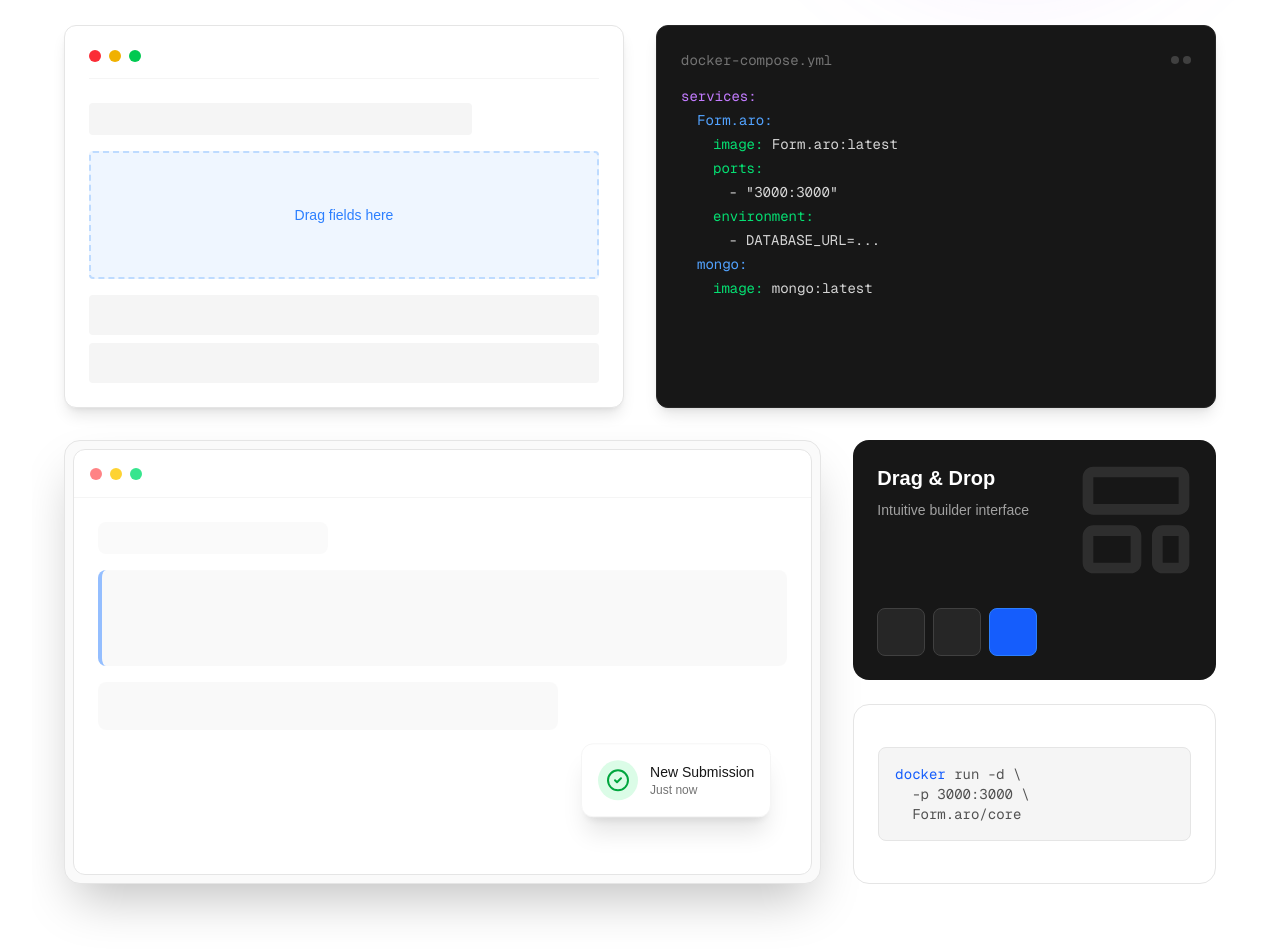
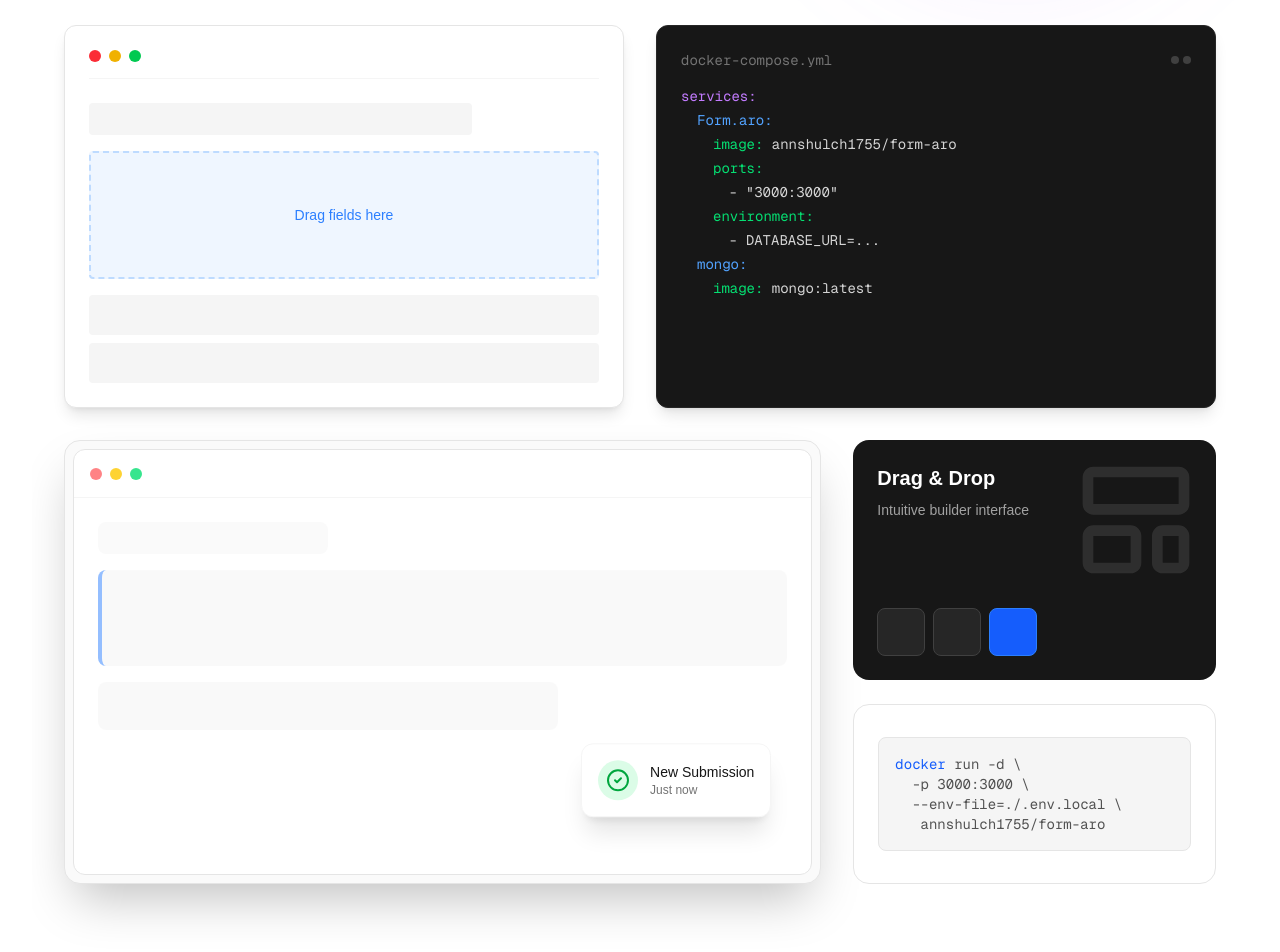
Before and after one commit to Anshul-251204/Form.aro, a Next.js app: page / in a window 1280 px wide. Shown: the part 700-1652 px from the top of the page. Built offline with nearby package versions, Linux system fonts and the light colour scheme.

Commit message:
change image name in landing page

```diff
--- a/components/Hero.tsx
+++ b/components/Hero.tsx
@@ -76,7 +76,7 @@
                         <div className="space-y-1">
                             <p><span className="text-purple-400">services:</span></p>
                             <p className="pl-4"><span className="text-blue-400">Form.aro:</span></p>
-                            <p className="pl-8"><span className="text-green-400">image:</span> Form.aro:latest</p>
+                            <p className="pl-8"><span className="text-green-400">image:</span> annshulch1755/form-aro</p>
                             <p className="pl-8"><span className="text-green-400">ports:</span></p>
                             <p className="pl-12">- "3000:3000"</p>
                             <p className="pl-8"><span className="text-green-400">environment:</span></p>
@@ -137,9 +137,11 @@
 
                         <div className="bg-white dark:bg-neutral-900 border border-neutral-200 dark:border-neutral-800 p-6 rounded-2xl h-[180px] flex flex-col justify-center">
                             <div className="font-mono text-sm text-neutral-600 dark:text-neutral-400 bg-neutral-100 dark:bg-neutral-950 p-4 rounded-lg border border-neutral-200 dark:border-neutral-800">
+
                                 <span className="text-blue-600">docker</span> run -d \<br />
                                 &nbsp;&nbsp;-p 3000:3000 \<br />
-                                &nbsp;&nbsp;Form.aro/core
+                                &nbsp;&nbsp;--env-file=./.env.local \<br />
+                                &nbsp;&nbsp; annshulch1755/form-aro
                             </div>
                         </div>
                     </div>
```
